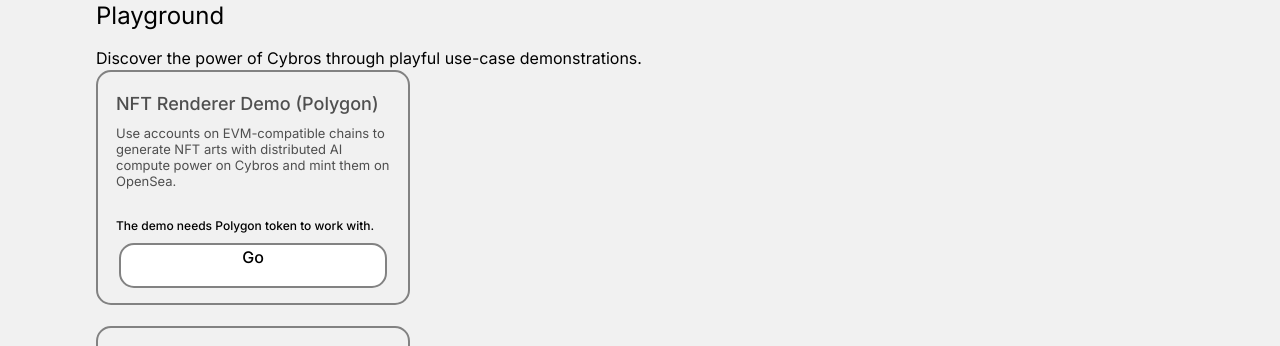
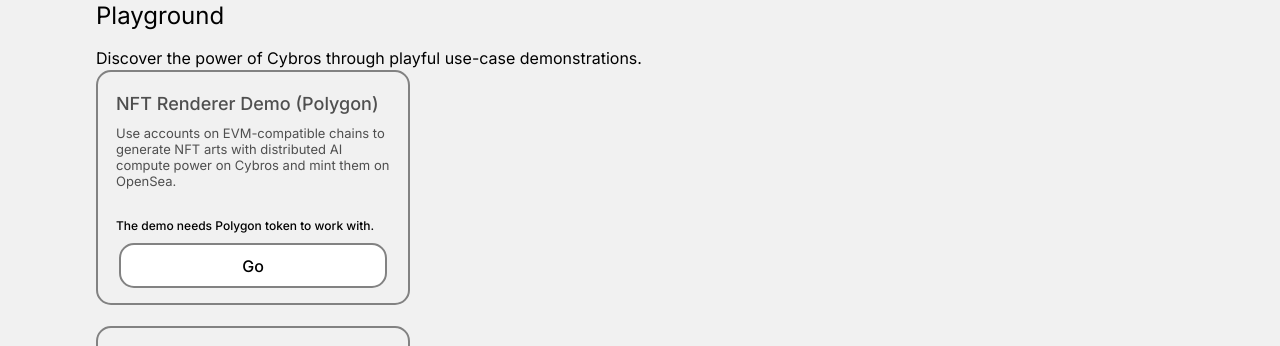
Before and after one commit to cybros-network/Hackathon-Web, a Next.js app: page / in a window 1280 px wide. Shown: the part 606-952 px from the top of the page. Built offline with nearby package versions, Linux system fonts and the light colour scheme.

Commit message:
chore: fix Go button

```diff
--- a/components/UseCaseCard.tsx
+++ b/components/UseCaseCard.tsx
@@ -1,18 +1,29 @@
-import { UseCardProps } from "@/types"
+import { UseCardProps } from "@/types";
 
 const UseCaseCard = (props: UseCardProps) => {
-    const bgColor = props.backgroudColor ? props.backgroudColor : "#FF6F2D0F"
-    return (
-        <div className={`flex flex-col justify-stretch space-y-[8px] box-border rounded-[15px] border-2 border-solid border-[#828282] bg-[${bgColor}] w-[314px] h-[235px] pb-[15px] p-[18px]`}>
-            <p className="text-[18px] font-medium leading-2 text-[#4F4F4F] line-clamp-2 flex-shrink-0">{props.title}</p>
-            <p id="summary" className="text-[13px] leading-4 text-[#4F4F4F] text-ellipsis overflow-hidden">{props.summary}</p>
-            <div className='grow'></div>
-            <p className='text-[12px] font-medium flex-shrink-0'>The demo needs Polygon token to work with.</p>
-            <div className="mx-[3px] font-medium text-black text-[16px] h-[45px] flex-shrink-0 box-border rounded-[15px] border-2 border-solid border-[#828282] bg-white">
-                <p className="text-center m-0">Go</p>
-            </div>
-        </div>
-    )
-}
+  const bgColor = props.backgroudColor ? props.backgroudColor : "#FF6F2D0F";
+  return (
+    <div
+      className={`flex flex-col justify-stretch space-y-[8px] box-border rounded-[15px] border-2 border-solid border-[#828282] bg-[${bgColor}] w-[314px] h-[235px] pb-[15px] p-[18px]`}
+    >
+      <p className="text-[18px] font-medium leading-2 text-[#4F4F4F] line-clamp-2 flex-shrink-0">
+        {props.title}
+      </p>
+      <p
+        id="summary"
+        className="text-[13px] leading-4 text-[#4F4F4F] text-ellipsis overflow-hidden"
+      >
+        {props.summary}
+      </p>
+      <div className="grow"></div>
+      <p className="text-[12px] font-medium flex-shrink-0">
+        The demo needs Polygon token to work with.
+      </p>
+      <div className="flex items-center justify-center mx-[3px] font-medium text-black text-[16px] h-[45px] flex-shrink-0 box-border rounded-[15px] border-2 border-solid border-[#828282] bg-white">
+        Go
+      </div>
+    </div>
+  );
+};
 
-export default UseCaseCard
+export default UseCaseCard;
```
